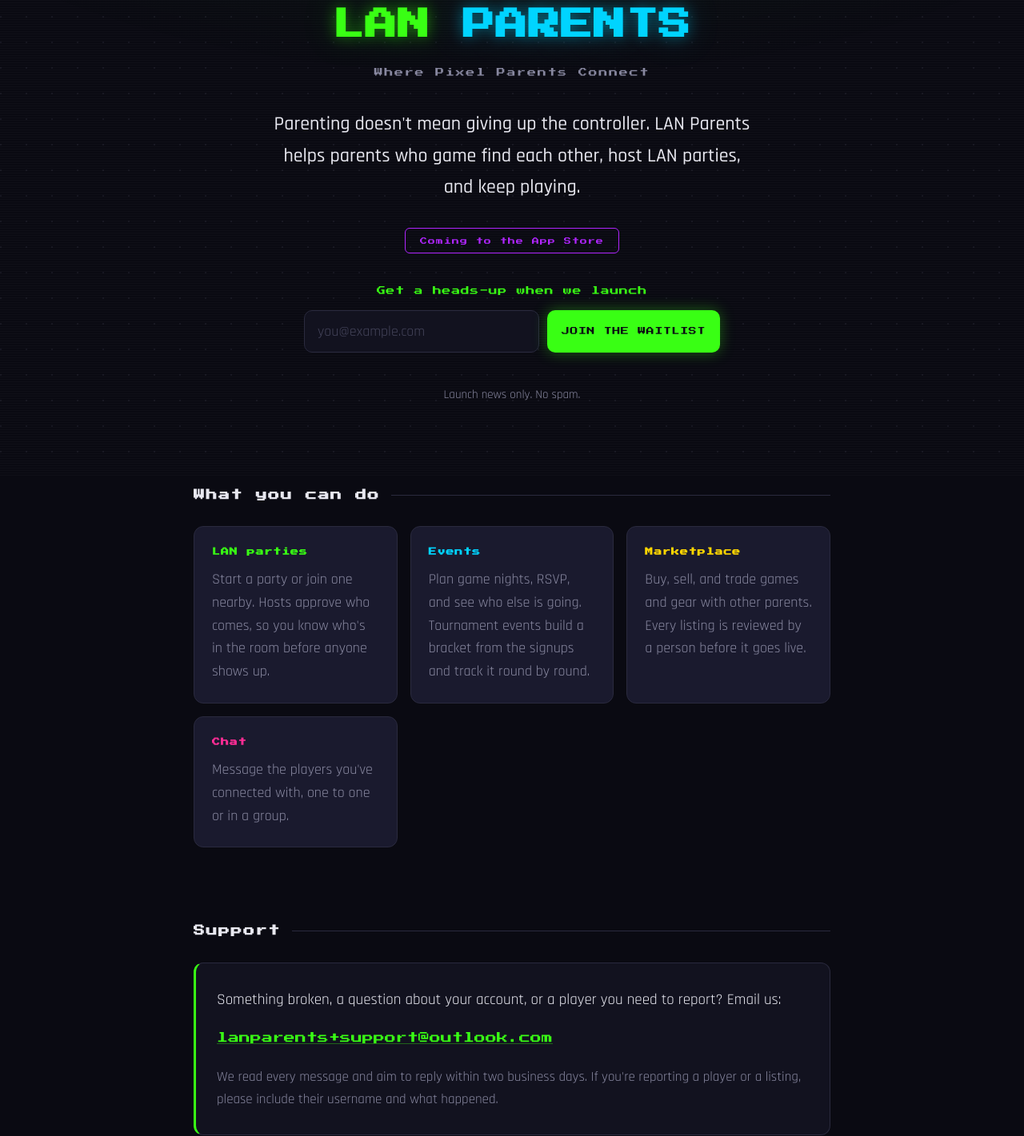
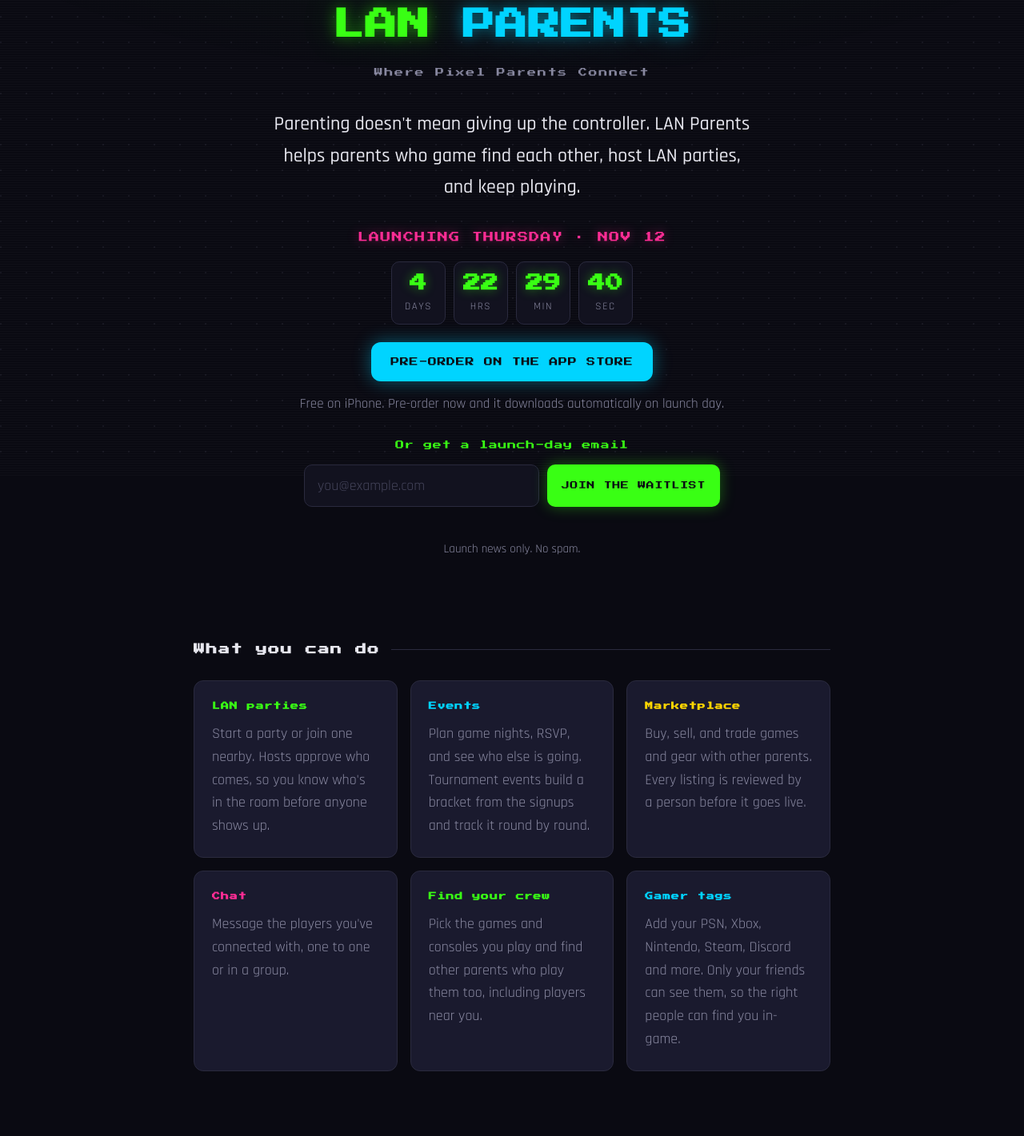
Before and after one commit to ElloBaybe/lan-parents-site, a plain HTML site: page index.html in a window 1280 px wide. Shown: the part 204-1625 px from the top of the page at 80% size. Drawn offline with Linux system fonts and the light colour scheme.

Commit message:
Launch: Nov 12 pre-order

```diff
--- a/index.html
+++ b/index.html
@@ -4,23 +4,27 @@
 <meta charset="utf-8">
 <meta name="viewport" content="width=device-width, initial-scale=1">
 <title>LAN Parents — Where Pixel Parents Connect</title>
-<meta name="description" content="LAN Parents connects parents who game. Host LAN parties, plan events, trade gear, and find players near you.">
+<meta name="description" content="LAN Parents connects parents who game. Host LAN parties, plan events, trade gear, and find players near you. Free on iPhone. Launching November 12, 2026 on the App Store.">
+<meta name="apple-itunes-app" content="app-id=6764749069">
 
 <meta property="og:type" content="website">
 <meta property="og:url" content="https://lanparents.com/">
 <meta property="og:title" content="LAN Parents — Where Pixel Parents Connect">
-<meta property="og:description" content="LAN Parents connects parents who game. Host LAN parties, plan events, trade gear, and find players near you.">
+<meta property="og:description" content="Parents who game, finally in one place. LAN parties, events, tournaments and a gear marketplace. Free on iPhone, launching Nov 12.">
 <meta property="og:image" content="https://lanparents.com/lanparents-share-1200x630.png">
 <meta property="og:image:width" content="1200">
 <meta property="og:image:height" content="630">
 
 <meta name="twitter:card" content="summary_large_image">
 <meta name="twitter:title" content="LAN Parents — Where Pixel Parents Connect">
-<meta name="twitter:description" content="LAN Parents connects parents who game. Host LAN parties, plan events, trade gear, and find players near you.">
+<meta name="twitter:description" content="Parents who game, finally in one place. LAN parties, events, tournaments and a gear marketplace. Free on iPhone, launching Nov 12.">
 <meta name="twitter:image" content="https://lanparents.com/lanparents-share-1200x630.png">
 
 <meta name="theme-color" content="#0A0A12">
 <link rel="canonical" href="https://lanparents.com/">
+<script type="application/ld+json">
+{"@context":"https://schema.org","@type":"MobileApplication","name":"LAN Parents","operatingSystem":"iOS","applicationCategory":"SocialNetworkingApplication","datePublished":"2026-11-12","url":"https://lanparents.com/","downloadUrl":"https://apps.apple.com/app/lan-parents/id6764749069","offers":{"@type":"Offer","price":"0","priceCurrency":"USD"},"publisher":{"@type":"Organization","name":"LAN Parents","url":"https://lanparents.com/","sameAs":["https://www.instagram.com/lanparents","https://www.tiktok.com/@lanparents"]}}
+</script>
 
 <link rel="preconnect" href="https://fonts.googleapis.com">
 <link rel="preconnect" href="https://fonts.gstatic.com" crossorigin>
@@ -302,6 +306,16 @@ footer a:hover{color:var(--green);border-bottom-color:var(--green)}
   *{transition:none!important}
 }
 
+/* Launch block */
+.launch{margin:30px auto 0;max-width:560px}
+.launch-date{font-family:var(--display);font-size:clamp(10px,2.2vw,13px);letter-spacing:.1em;line-height:1.9;color:var(--pink);text-shadow:0 0 14px rgba(255,45,149,.45);margin:0}
+.countdown{display:flex;justify-content:center;gap:10px;margin:18px 0 22px}
+.countdown div{min-width:68px;padding:12px 6px 10px;background:var(--surface);border:1px solid var(--border);border-radius:10px}
+.countdown b{display:block;font-family:var(--display);font-size:clamp(16px,4vw,22px);color:var(--green);text-shadow:0 0 14px rgba(57,255,20,.4);line-height:1.3}
+.countdown span{display:block;font-size:13px;letter-spacing:.12em;color:var(--dim);text-transform:uppercase;margin-top:4px}
+.store-btn{display:inline-block;padding:16px 24px;font-family:var(--display);font-size:11px;letter-spacing:.06em;line-height:1.6;color:var(--bg);background:var(--blue);border-radius:12px;text-decoration:none;box-shadow:0 0 22px rgba(0,212,255,.4)}
+.store-btn:hover{background:var(--green);box-shadow:0 0 22px rgba(57,255,20,.4)}
+.store-note{margin:14px 0 0;font-size:17px;color:var(--dim)}
 /* Waitlist form */
 .waitlist{margin:28px auto 0;max-width:520px;text-align:center}
 .wl-label{display:block;font-family:var(--display);font-size:11px;letter-spacing:.06em;line-height:1.8;color:var(--green);margin-bottom:14px}
@@ -331,9 +345,14 @@ footer a:hover{color:var(--green);border-bottom-color:var(--green)}
   <h1 class="wordmark"><span class="lan">LAN</span> <span class="parents">PARENTS</span></h1>
   <p class="tagline">Where Pixel Parents Connect</p>
   <p class="lede">Parenting doesn't mean giving up the controller. LAN Parents helps parents who game find each other, host LAN parties, and keep playing.</p>
-  <p class="status">Coming to the App Store</p>
+  <div class="launch" id="launch">
+    <p class="launch-date" id="launch-date">LAUNCHING THURSDAY &middot; NOV 12</p>
+    <div class="countdown" id="countdown" aria-hidden="true"></div>
+    <a class="store-btn" id="store-btn" href="https://apps.apple.com/app/lan-parents/id6764749069">PRE-ORDER ON THE APP STORE</a>
+    <p class="store-note" id="store-note">Free on iPhone. Pre-order now and it downloads automatically on launch day.</p>
+  </div>
   <form class="waitlist" id="waitlist" novalidate>
-    <label for="wl-email" class="wl-label">Get a heads-up when we launch</label>
+    <label for="wl-email" class="wl-label">Or get a launch-day email</label>
     <div class="wl-row">
       <input id="wl-email" name="email" type="email" autocomplete="email" inputmode="email" placeholder="you@example.com" maxlength="254" required>
       <button type="submit">JOIN THE WAITLIST</button>
@@ -363,6 +382,14 @@ footer a:hover{color:var(--green);border-bottom-color:var(--green)}
       <h3>Chat</h3>
       <p>Message the players you've connected with, one to one or in a group.</p>
     </div>
+    <div class="tile lan">
+      <h3>Find your crew</h3>
+      <p>Pick the games and consoles you play and find other parents who play them too, including players near you.</p>
+    </div>
+    <div class="tile events">
+      <h3>Gamer tags</h3>
+      <p>Add your PSN, Xbox, Nintendo, Steam, Discord and more. Only your friends can see them, so the right people can find you in-game.</p>
+    </div>
   </div>
 </section>
 
@@ -381,7 +408,12 @@ footer a:hover{color:var(--green);border-bottom-color:var(--green)}
 
     <details>
       <summary>When is it launching?</summary>
-      <p>We're in final testing now. The App Store link will appear on this page as soon as it's live — email us if you'd like a note when that happens.</p>
+      <p>LAN Parents launches on the App Store on Thursday, November 12, 2026. You can pre-order it now: tap Pre-Order on the App Store and it downloads to your iPhone automatically on launch day.</p>
+    </details>
+
+    <details>
+      <summary>How much does it cost, and what do I need?</summary>
+      <p>LAN Parents is free. It's an iPhone app, available on the App Store. It's not on Android yet.</p>
     </details>
 
     <details>
@@ -416,6 +448,7 @@ footer a:hover{color:var(--green);border-bottom-color:var(--green)}
   <nav>
     <a href="https://privacy.lanparents.com">Privacy</a>
     <a href="https://terms.lanparents.com">Terms</a>
+    <a href="https://apps.apple.com/app/lan-parents/id6764749069">App Store</a>
     <a href="#support">Support</a>
     <a href="https://www.instagram.com/lanparents" rel="me">Instagram</a>
     <a href="https://www.tiktok.com/@lanparents" rel="me">TikTok</a>
@@ -426,6 +459,26 @@ footer a:hover{color:var(--green);border-bottom-color:var(--green)}
 </div>
 
 <script>
+(function () {
+  var LAUNCH = new Date(2026, 10, 12, 0, 0, 0); // Nov 12, 2026, midnight local time
+  var cd = document.getElementById('countdown');
+  function pad(n) { return (n < 10 ? '0' : '') + n; }
+  function launched() {
+    document.getElementById('launch-date').textContent = 'OUT NOW ON THE APP STORE';
+    document.getElementById('store-btn').textContent = 'DOWNLOAD ON THE APP STORE';
+    document.getElementById('store-note').textContent = 'Free on iPhone.';
+    cd.style.display = 'none';
+    var wl = document.getElementById('waitlist'); if (wl) wl.style.display = 'none';
+  }
+  function tick() {
+    var ms = LAUNCH - new Date();
+    if (ms <= 0) { launched(); return false; }
+    var d = Math.floor(ms / 864e5), h = Math.floor(ms / 36e5) % 24, m = Math.floor(ms / 6e4) % 60, s = Math.floor(ms / 1e3) % 60;
+    cd.innerHTML = '<div><b>' + d + '</b><span>days</span></div><div><b>' + pad(h) + '</b><span>hrs</span></div><div><b>' + pad(m) + '</b><span>min</span></div><div><b>' + pad(s) + '</b><span>sec</span></div>';
+    return true;
+  }
+  if (tick()) { var t = setInterval(function () { if (!tick()) clearInterval(t); }, 1000); }
+})();
 (function () {
   var SUPABASE_URL = 'https://qkpmjpgeivyoeckhbbsq.supabase.co';
   var SUPABASE_KEY = 'eyJhbGciOiJIUzI1NiIsInR5cCI6IkpXVCJ9.eyJpc3MiOiJzdXBhYmFzZSIsInJlZiI6InFrcG1qcGdlaXZ5b2Vja2hiYnNxIiwicm9sZSI6ImFub24iLCJpYXQiOjE3NzYzOTY0MDcsImV4cCI6MjA5MTk3MjQwN30.cabnBAeMkiRKrypXm0paFVpABPFXxe73qXL3yJZfWDY';
```
Also changed, not shown: 404.html (+3 -1 lines), e/index.html (+3 -1 lines), i/index.html (+3 -1 lines), p/index.html (+3 -1 lines), post/index.html (+3 -1 lines).
